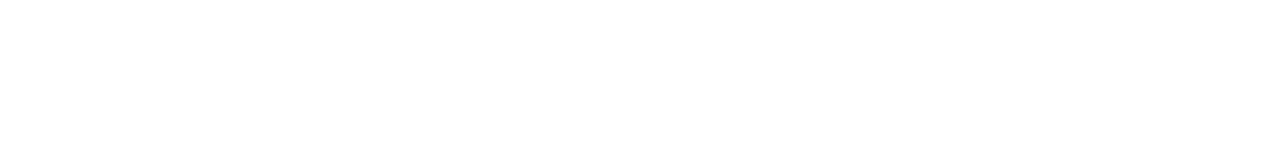
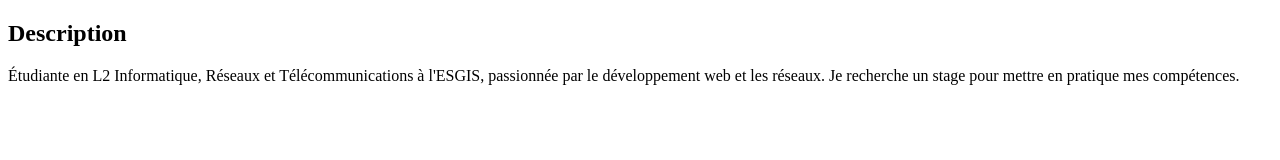
Before and after one commit to Adjoke-hub/mon-cv, a plain HTML site: page index.html in a window 1280 px wide. Drawn offline with Linux system fonts and the light colour scheme.

Commit message:
mise en place de la section description

```diff
--- a/index.html
+++ b/index.html
@@ -7,6 +7,9 @@
     <title>Document</title>
 </head>
 <body>
-
+    <section id="description">
+        <h2>Description</h2>
+        <p>Étudiante en L2 Informatique, Réseaux et Télécommunications à l'ESGIS, passionnée par le développement web et les réseaux. Je recherche un stage pour mettre en pratique mes compétences.</p>
+    </section>
 </body>
 </html>
```
